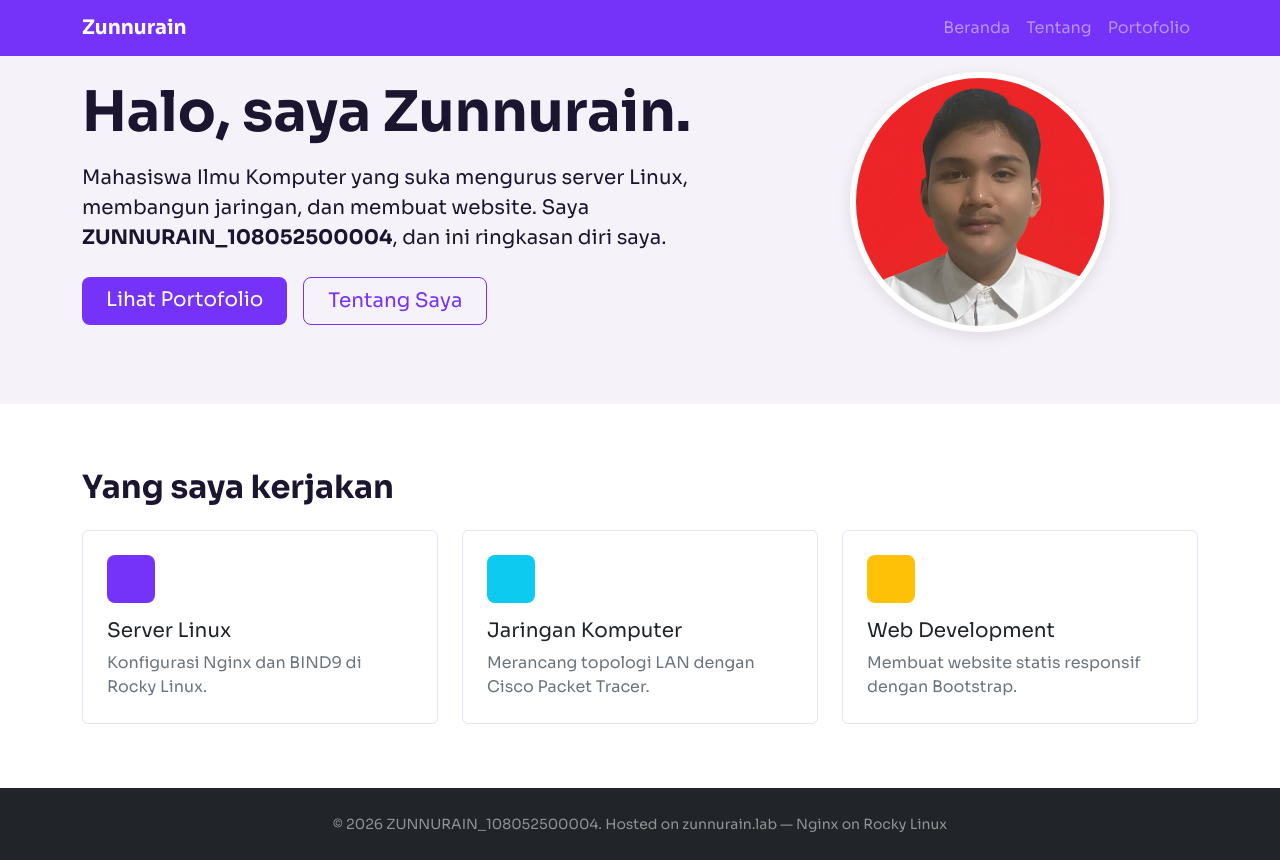
After one commit to rain54478-coder/modul09-laravel-routing, a Laravel app: template resources/views/index.blade.php in a window 1280 px wide. The commit adds this page. Run offline with Laravel 12, Linux system fonts and the light colour scheme; the template is opened without the code that fills it, so the values that code supplies are empty; style sheets or scripts are compiled from the project's sources.

Commit message:
Selesai Praktikum Modul 09: Routing dan Tugas Portofolio

```diff
--- a/resources/sass/app.scss
+++ b/resources/sass/app.scss
@@ -1,4 +1,97 @@
-// Bootstrap
+/* 1. Import Google Font (Sora) */
+@import url('https://fonts.googleapis.com/css2?family=Sora:wght@400;600;700&display=swap');
+
+/* 2. Import Bootstrap & Bootstrap Icons */
 @import "bootstrap/scss/bootstrap";
-// Bootstrap Icons
 @import "bootstrap-icons/font/bootstrap-icons.css";
+
+/* 3. Custom CSS Anda */
+:root {
+    --ink: #1b1530;
+    --purple: #7533f9;
+    --purple-dark: #5a1fd1;
+    --paper: #f5f3f9;
+}
+
+body {
+    font-family: 'Sora', 'Segoe UI', Arial, sans-serif;
+    color: var(--ink);
+    background-color: #ffffff;
+}
+
+/* Warna & Tombol */
+.bg-purple { background-color: var(--purple) !important; }
+.text-purple { color: var(--purple) !important; }
+
+.btn-purple {
+    background: var(--purple);
+    color: #ffffff;
+    border: 0;
+}
+.btn-purple:hover {
+    background: var(--purple-dark);
+    color: #ffffff;
+}
+
+.btn-outline-purple {
+    border: 1px solid var(--purple);
+    color: var(--purple);
+}
+.btn-outline-purple:hover {
+    background: var(--purple);
+    color: #ffffff;
+}
+
+/* Navbar */
+.navbar .nav-link { opacity: 0.85; }
+.navbar .nav-link:hover,
+.navbar .nav-link.active {
+    opacity: 1;
+    text-decoration: underline;
+}
+
+/* Bagian Hero & Layout */
+.hero {
+    background: var(--paper);
+    padding-top: 100px; /* Menyesuaikan navbar fixed-top */
+}
+
+.section-alt { background: var(--paper); }
+
+/* Foto Profil */
+.avatar {
+    width: 260px;
+    height: 260px;
+    object-fit: cover;
+    border: 6px solid #ffffff;
+    box-shadow: 0 4px 15px rgba(0, 0, 0, 0.1);
+}
+
+/* Ikon & Card */
+.icon-box {
+    width: 48px;
+    height: 48px;
+    display: inline-flex;
+    align-items: center;
+    justify-content: center;
+    border-radius: 8px;
+    color: #ffffff;
+    font-size: 1.5rem;
+}
+
+.card {
+    border: 1px solid #e6e1f5;
+    transition: transform 0.3s ease;
+}
+
+.card:hover {
+    transform: translateY(-5px);
+}
+
+/* Progress Bar */
+.progress { height: 10px; }
+.progress-bar { background: var(--purple); }
+
+/* Footer */
+footer a { color: #ffffff; text-decoration: none; }
+footer a:hover { text-decoration: underline; }
--- /dev/null
+++ b/resources/views/index.blade.php
@@ -0,0 +1,88 @@
+<!DOCTYPE html>
+<html lang="id">
+<head>
+    <meta charset="UTF-8">
+    <meta name="viewport" content="width=device-width, initial-scale=1.0">
+    <title>Beranda - Portofolio Zunnurain</title>
+    @vite('resources/sass/app.scss')
+</head>
+<body class="d-flex flex-column min-vh-100">
+
+    <!-- Navbar -->
+    <nav class="navbar navbar-expand-md fixed-top bg-purple" data-bs-theme="dark">
+        <div class="container">
+            <a class="navbar-brand fw-bold" href="{{ route('home') }}">Zunnurain</a>
+            <button class="navbar-toggler" type="button" data-bs-toggle="collapse" data-bs-target="#menu" aria-label="Buka menu">
+                <span class="navbar-toggler-icon"></span>
+            </button>
+            <div class="collapse navbar-collapse" id="menu">
+                <ul class="navbar-nav ms-auto">
+                    <li class="nav-item"><a class="nav-link {{ request()->routeIs('home') ? 'active' : '' }}" href="{{ route('home') }}">Beranda</a></li>
+                    <li class="nav-item"><a class="nav-link {{ request()->routeIs('about') ? 'active' : '' }}" href="{{ route('about') }}">Tentang</a></li>
+                    <li class="nav-item"><a class="nav-link {{ request()->routeIs('portfolio') ? 'active' : '' }}" href="{{ route('portfolio') }}">Portofolio</a></li>
+                </ul>
+            </div>
+        </div>
+    </nav>
+
+    <main class="flex-grow-1">
+        <!-- Hero -->
+        <section class="hero py-5">
+            <div class="container py-4">
+                <div class="row align-items-center g-5">
+                    <div class="col-md-7 order-2 order-md-1">
+                        <h1 class="display-4 fw-bold">Halo, saya Zunnurain.</h1>
+                        <p class="fs-5 mt-3">Mahasiswa Ilmu Komputer yang suka mengurus server Linux, membangun jaringan, dan membuat website. Saya <strong>ZUNNURAIN_108052500004</strong>, dan ini ringkasan diri saya.</p>
+                        <div class="d-flex flex-column flex-sm-row gap-3 mt-4">
+                            <a href="{{ route('portfolio') }}" class="btn btn-purple btn-lg px-4">Lihat Portofolio</a>
+                            <a href="{{ route('about') }}" class="btn btn-outline-purple btn-lg px-4">Tentang Saya</a>
+                        </div>
+                    </div>
+                    <div class="col-md-5 order-1 order-md-2 text-center">
+                        <img src="{{ Vite::asset('resources/images/foto-profil.jpg') }}" alt="Foto profil Zunnurain" class="avatar rounded-circle img-fluid">
+                    </div>
+                </div>
+            </div>
+        </section>
+
+        <!-- Ringkasan -->
+        <section class="py-5">
+            <div class="container py-3">
+                <h2 class="fw-bold mb-4">Yang saya kerjakan</h2>
+                <div class="row g-4">
+                    <div class="col-md-4">
+                        <div class="card h-100 p-4">
+                            <span class="icon-box bg-purple mb-3"><i class="bi bi-hdd-network"></i></span>
+                            <h3 class="h5">Server Linux</h3>
+                            <p class="mb-0 text-secondary">Konfigurasi Nginx dan BIND9 di Rocky Linux.</p>
+                        </div>
+                    </div>
+                    <div class="col-md-4">
+                        <div class="card h-100 p-4">
+                            <span class="icon-box bg-info mb-3"><i class="bi bi-diagram-3"></i></span>
+                            <h3 class="h5">Jaringan Komputer</h3>
+                            <p class="mb-0 text-secondary">Merancang topologi LAN dengan Cisco Packet Tracer.</p>
+                        </div>
+                    </div>
+                    <div class="col-md-4">
+                        <div class="card h-100 p-4">
+                            <span class="icon-box bg-warning mb-3"><i class="bi bi-code-slash"></i></span>
+                            <h3 class="h5">Web Development</h3>
+                            <p class="mb-0 text-secondary">Membuat website statis responsif dengan Bootstrap.</p>
+                        </div>
+                    </div>
+                </div>
+            </div>
+        </section>
+    </main>
+
+    <!-- Footer -->
+    <footer class="bg-dark text-white-50 py-4 text-center">
+        <div class="container">
+            <small>&copy; 2026 ZUNNURAIN_108052500004. Hosted on zunnurain.lab &mdash; Nginx on Rocky Linux</small>
+        </div>
+    </footer>
+
+    @vite('resources/js/app.js')
+</body>
+</html>
--- a/routes/web.php
+++ b/routes/web.php
@@ -3,10 +3,25 @@
 use App\Http\Controllers\RouteController;
 use Illuminate\Support\Facades\Route;
 
+/* ==========================================
+   1. ROUTE UNTUK TUGAS PORTOFOLIO (Tugas 2)
+   ========================================== */
 Route::get('/', function () {
-    return view('welcome');
-});
+    return view('index');
+})->name('home');
 
+Route::get('/about', function () {
+    return view('about');
+})->name('about');
+
+Route::get('/portfolio', function () {
+    return view('portfolio');
+})->name('portfolio');
+
+
+/* ==========================================
+   2. ROUTE UNTUK PRAKTIKUM ROUTING (Bab 5)
+   ========================================== */
 Route::get('/routing', function() {
     return view('routing');
 });
@@ -21,9 +36,6 @@ Route::view('/view_route', 'view_route', ['name' => 'Zunnurain']);
 
 // 5.5 Controller route
 Route::get('/controller_route', [RouteController::class, 'index']);
-
-// 5.6 Redirect route (menggantikan route '/' di atas)
-Route::redirect('/', '/routing');
 
 // 5.7 Required parameter
 Route::get('/user/{id}', function($id) {
@@ -76,7 +88,6 @@ Route::prefix('admin')->name('admin.')->group(function() {
 });
 
 // 5.12 Fallback route (HARUS PALING BAWAH)
-// Hapus tanda // di 3 baris berikut setelah screenshot 404 (5.9) diambil
- Route::fallback(function() {
-     return 'This is Fallback Route';
- });
+Route::fallback(function() {
+    return 'This is Fallback Route';
+});
```
Also changed, not shown: resources/views/about.blade.php (added, +76 -0 lines), resources/views/portfolio.blade.php (added, +72 -0 lines), resources/views/routing.blade.php (+15 -0 lines), resources/images/foto-profil.jpg (added).
